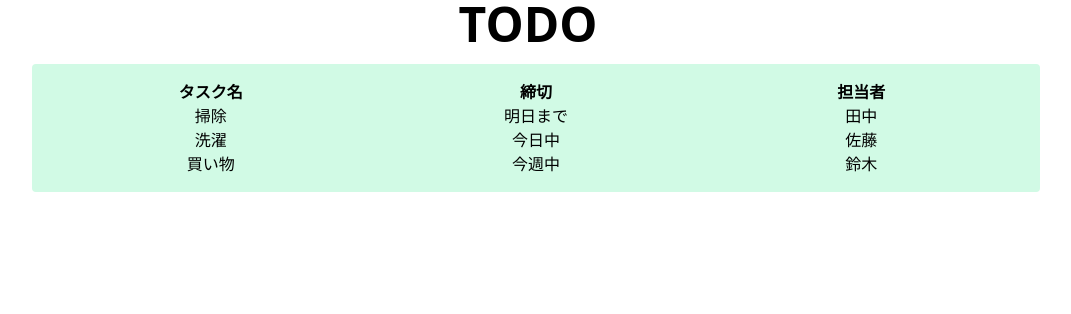
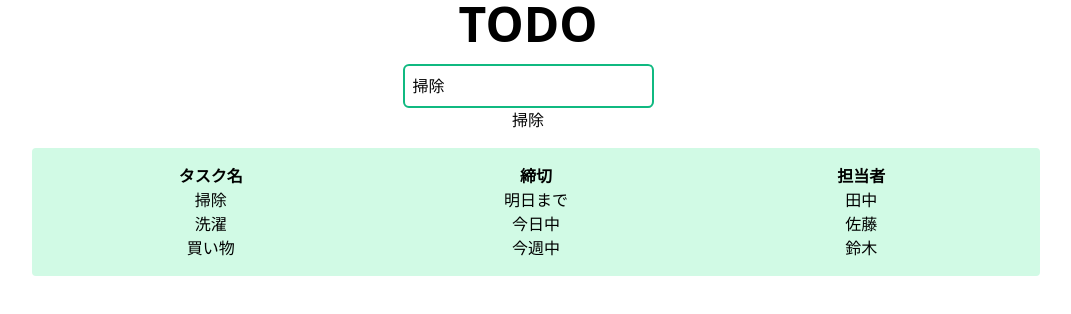
Before and after one commit to tslucky7/React-practice, a React app: page / in a window 1280 px wide. Shown: the top 314 px of the page, without its empty margins (112-1183 px from the left). Built offline with nearby package versions, Linux system fonts and the light colour scheme.

Commit message:
0541 onChangeで書き換わるところの確認まで

```diff
--- a/src/js/App.tsx
+++ b/src/js/App.tsx
@@ -3,9 +3,20 @@ import { TodoList } from "./components/TodoList";
 import { Heading } from "./components/Heading";
 
 export const App = () => {
+  const [newTask, setNewTask] = React.useState<string>("掃除");
+
+  console.log(newTask);
+
   return (
     <main className="my-0 mx-auto w-4/5 text-center">
       <Heading level="h1">TODO</Heading>
+      <input
+        type="text"
+        value={newTask}
+        onChange={(e) => setNewTask(e.target.value)}
+        className="border-2 border-emerald-500 rounded-md p-2 mt-4"
+      />
+      <p>{newTask}</p>
       <TodoList />
     </main>
   );
```
